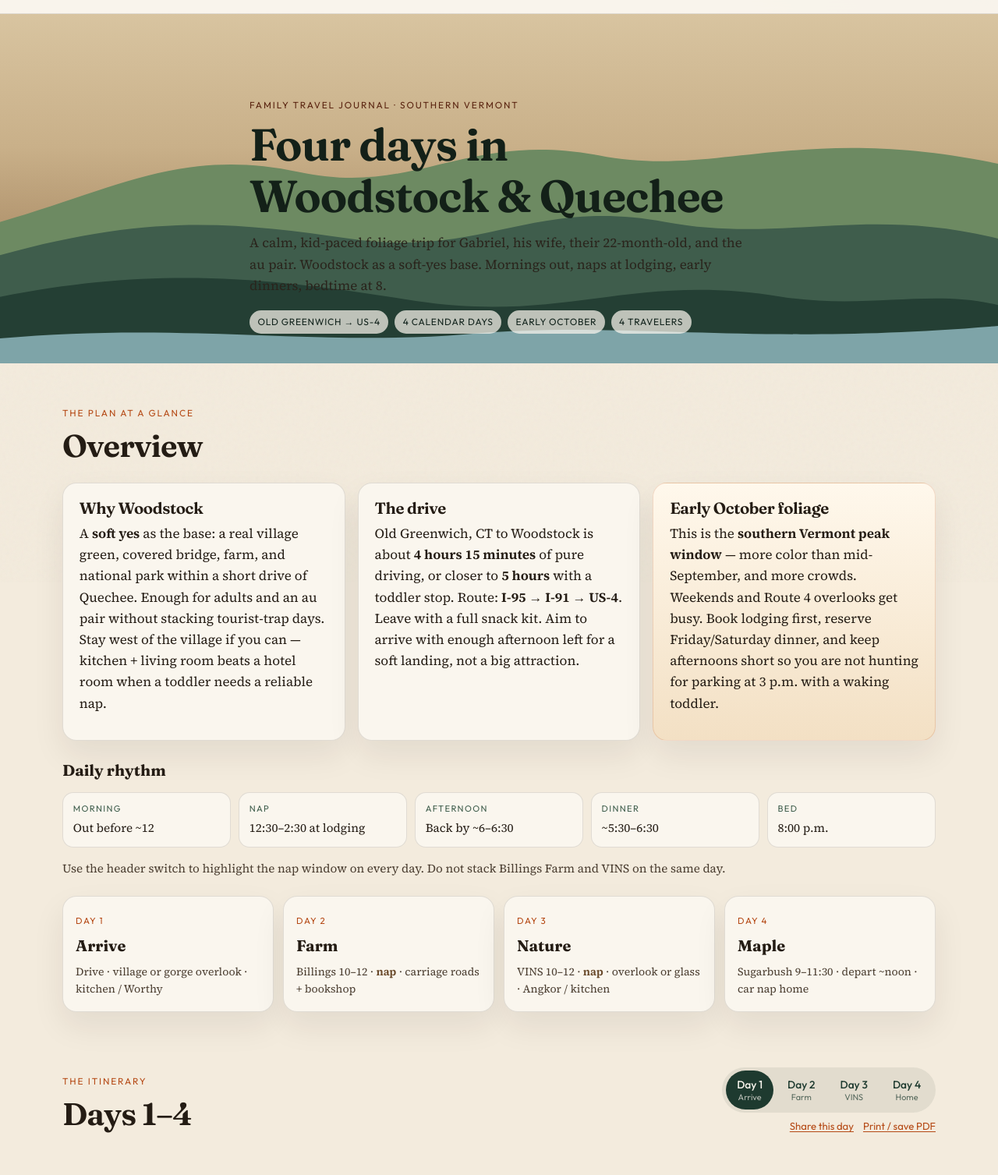
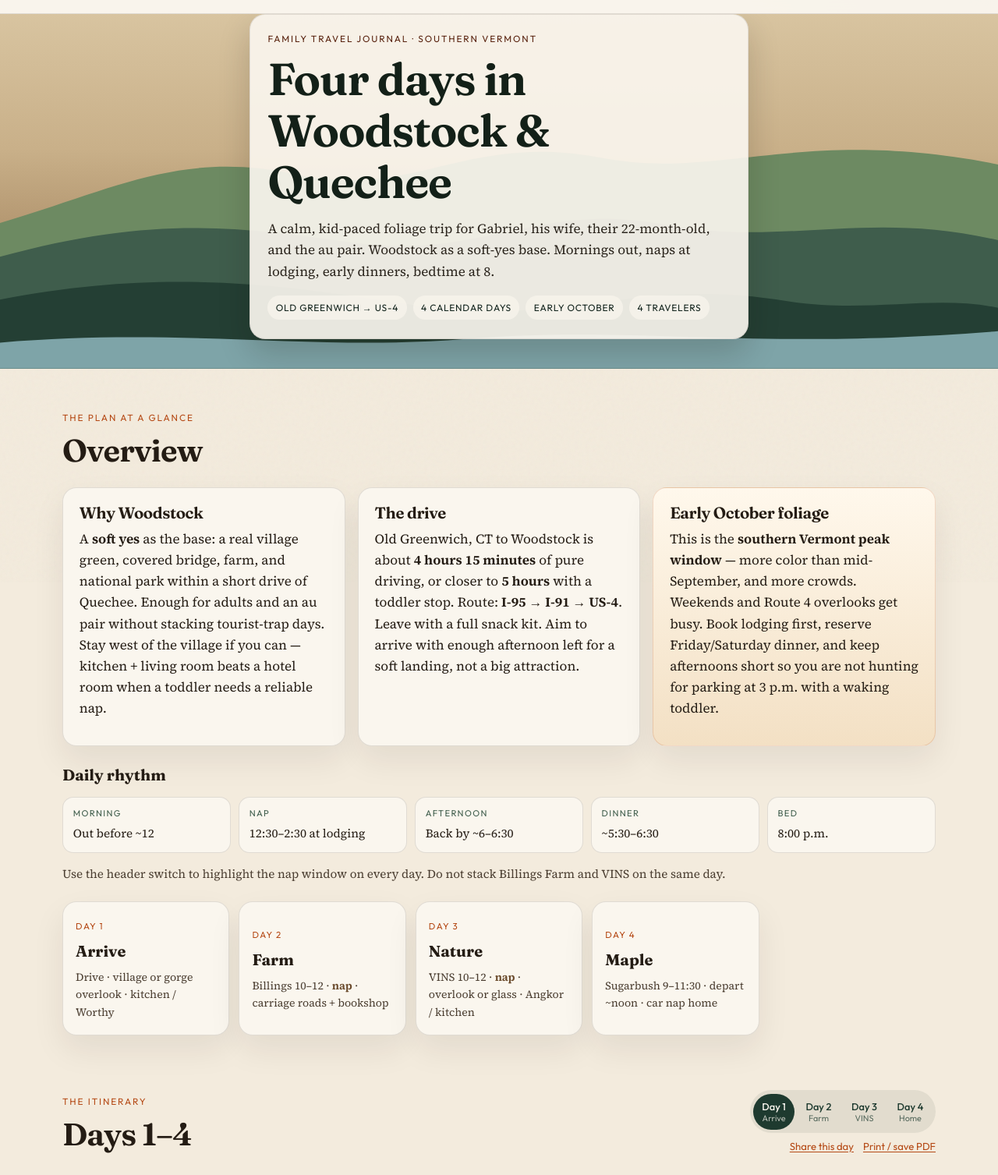
Before and after one commit to gteodoru/woodstock-quechee-october, a plain HTML site: page index.html in a window 1280 px wide. Shown: the part 53-1560 px from the top of the page at 78% size. Drawn offline with Linux system fonts and the light colour scheme.

Commit message:
Update styles.css for Oct 1–5, 2026 itinerary

```diff
--- a/styles.css
+++ b/styles.css
@@ -251,6 +251,11 @@ a:hover {
   width: min(1120px, calc(100% - 2rem));
   margin: 0 auto 2.4rem;
   max-width: 40rem;
+  padding: 1.35rem 1.4rem 1.5rem;
+  background: rgba(250, 246, 238, 0.92);
+  border: 1px solid rgba(36, 28, 20, 0.1);
+  border-radius: 20px;
+  box-shadow: 0 18px 40px rgba(20, 14, 8, 0.18);
 }
 
 .eyebrow {
@@ -425,7 +430,7 @@ a:hover {
 
 .week-strip {
   display: grid;
-  grid-template-columns: repeat(4, 1fr);
+  grid-template-columns: repeat(5, 1fr);
   gap: 0.75rem;
   margin-top: 1.4rem;
 }
@@ -497,9 +502,9 @@ a:hover {
   background: transparent;
   color: var(--forest);
   font-family: Outfit, system-ui, sans-serif;
-  font-size: 0.86rem;
+  font-size: 0.8rem;
   font-weight: 500;
-  padding: 0.55rem 0.9rem;
+  padding: 0.5rem 0.7rem;
   border-radius: 999px;
   cursor: pointer;
 }
@@ -770,11 +775,16 @@ body.naps-on .card.is-nap .card-head time {
   color: var(--nap);
 }
 
+@media (max-width: 1100px) {
+  .week-strip {
+    grid-template-columns: 1fr 1fr;
+  }
+}
+
 @media (max-width: 920px) {
   .overview-grid,
   .lodging-grid,
   .lists-grid,
-  .week-strip,
   .rhythm,
   .dining-list {
     grid-template-columns: 1fr 1fr;
```
